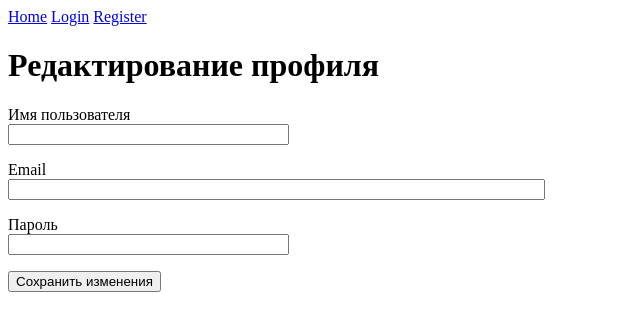
After one commit to dmitrydv1505/VD07, a Flask app: page /edit_profile in a window 1280 px wide. The commit adds this page. Shown: the top 331 px of the page, without its empty margins (0-640 px from the left). Run offline with Flask 3, Linux system fonts and the light colour scheme.

Commit message:
add edit profile

```diff
--- a/app/forms.py
+++ b/app/forms.py
@@ -47,3 +47,9 @@ class LoginForm(FlaskForm):
     remember = BooleanField('Запомни меня')
     # Кнопка отправки формы
     submit = SubmitField('Login')
+
+class EditProfileForm(FlaskForm):
+    username = StringField('Имя пользователя', validators=[DataRequired()])
+    email = StringField('Email', validators=[DataRequired(), Email()])
+    password = PasswordField('Пароль', validators=[DataRequired()])
+    submit = SubmitField('Сохранить изменения')
--- a/app/models.py
+++ b/app/models.py
@@ -1,6 +1,7 @@
 
 # Импортируем необходимые объекты из нашего приложения: базу данных и менеджер входа.
 from app import db, login_manager
+from flask_sqlalchemy import SQLAlchemy
 # # Импортируем UserMixin для упрощения работы с пользователями в Flask-Login.
 from flask_login import UserMixin
 
@@ -9,6 +10,7 @@ from flask_login import UserMixin
 def load_user(user_id):
     # Возвращает пользователя из базы данных по его ID.
     return User.query.get(int(user_id))
+
 
 # Создаём класс User, который будет представлять пользователей в нашей базе данных.
 class User(db.Model, UserMixin):
--- a/app/routes.py
+++ b/app/routes.py
@@ -8,7 +8,7 @@ from app.models import User
 # Импортируем экземпляр приложения Flask, базу данных и инструмент для хэширования паролей
 from app import app, db, bcrypt
 # Импортируем формы регистрации и входа из приложения
-from app.forms import RegistrationForm, LoginForm
+from app.forms import RegistrationForm, LoginForm, EditProfileForm
 
 @app.route('/')
 @app.route('/home')
@@ -81,3 +81,12 @@ def logout():
 def account():
     # Возвращаем HTML-шаблон account.html для отображения пользователю
     return render_template('account.html')
+
+@app.route('/edit_profile', methods=['GET', 'POST'])
+def edit_profile():
+    form = EditProfileForm()
+    if form.validate_on_submit():
+        # Здесь ваш код для обновления профиля пользователя в базе данных
+        return redirect(url_for('home'))   # Перенаправляем пользователя на домашнюю страницу
+
+    return render_template('edit_profile.html', title='Редактирование профиля', form=form)
--- a/app/templates/base.html
+++ b/app/templates/base.html
@@ -15,6 +15,7 @@
         {% if current_user.is_authenticated %}
             <a href="{{ url_for('account') }}">Account</a>
             <a href="{{ url_for('logout') }}">Logout</a>
+            <a href="{{ url_for('edit_profile') }}">Edit profile</a>
         {% else %}
             <a href="{{ url_for('login') }}">Login</a>
             <a href="{{ url_for('register') }}">Register</a>
--- /dev/null
+++ b/app/templates/edit_profile.html
@@ -0,0 +1,15 @@
+
+{% extends "base.html" %}
+{% block content %}
+  <h1>Редактирование профиля</h1>
+  <form method="post">
+    {{ form.hidden_tag() }}
+    <p>{{ form.username.label }}<br>
+      {{ form.username(size=32) }}</p>
+    <p>{{ form.email.label }}<br>
+      {{ form.email(size=64) }}</p>
+    <p>{{ form.password.label }}<br>
+      {{ form.password(size=32) }}</p>
+    <p>{{ form.submit() }}</p>
+  </form>
+{% endblock %}
```
